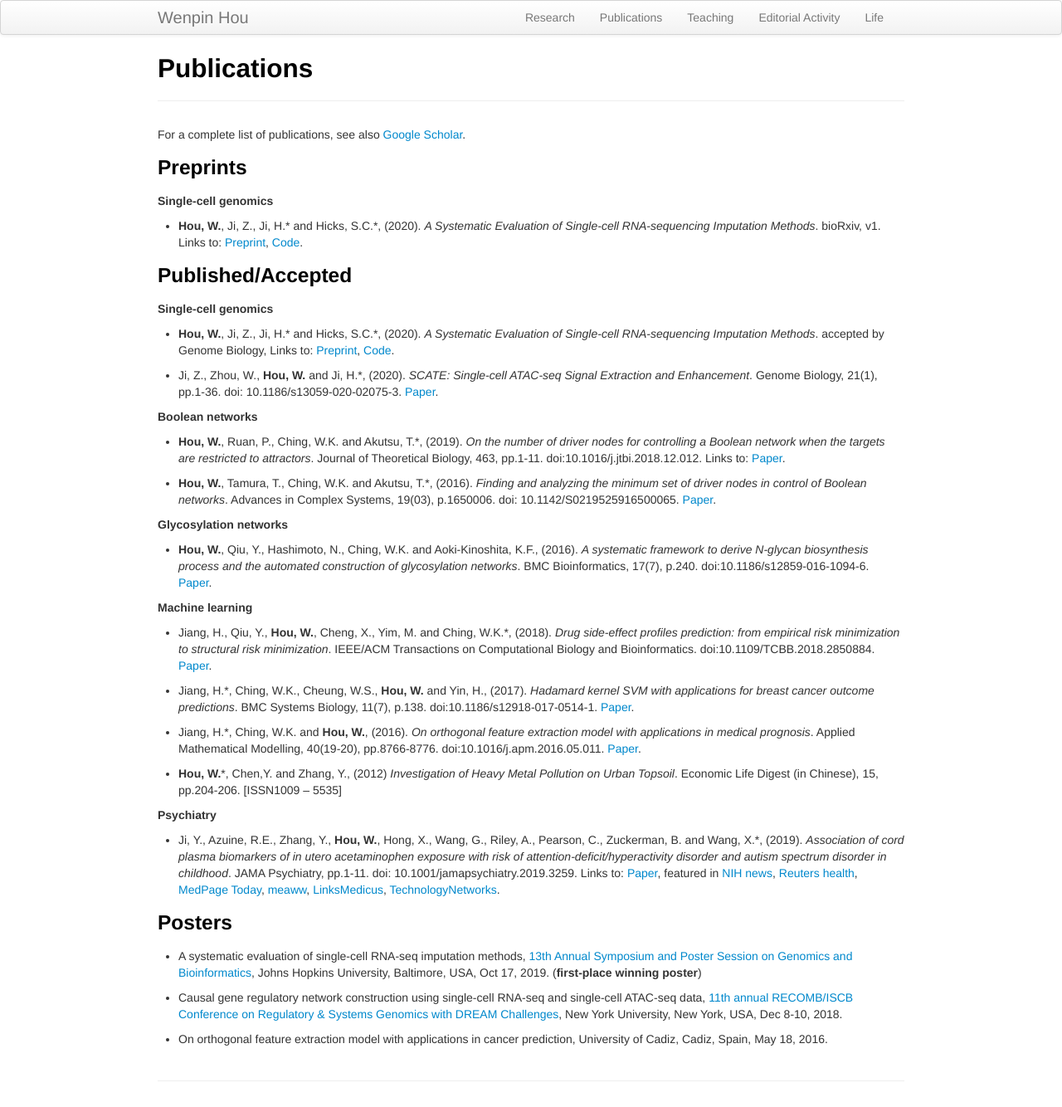
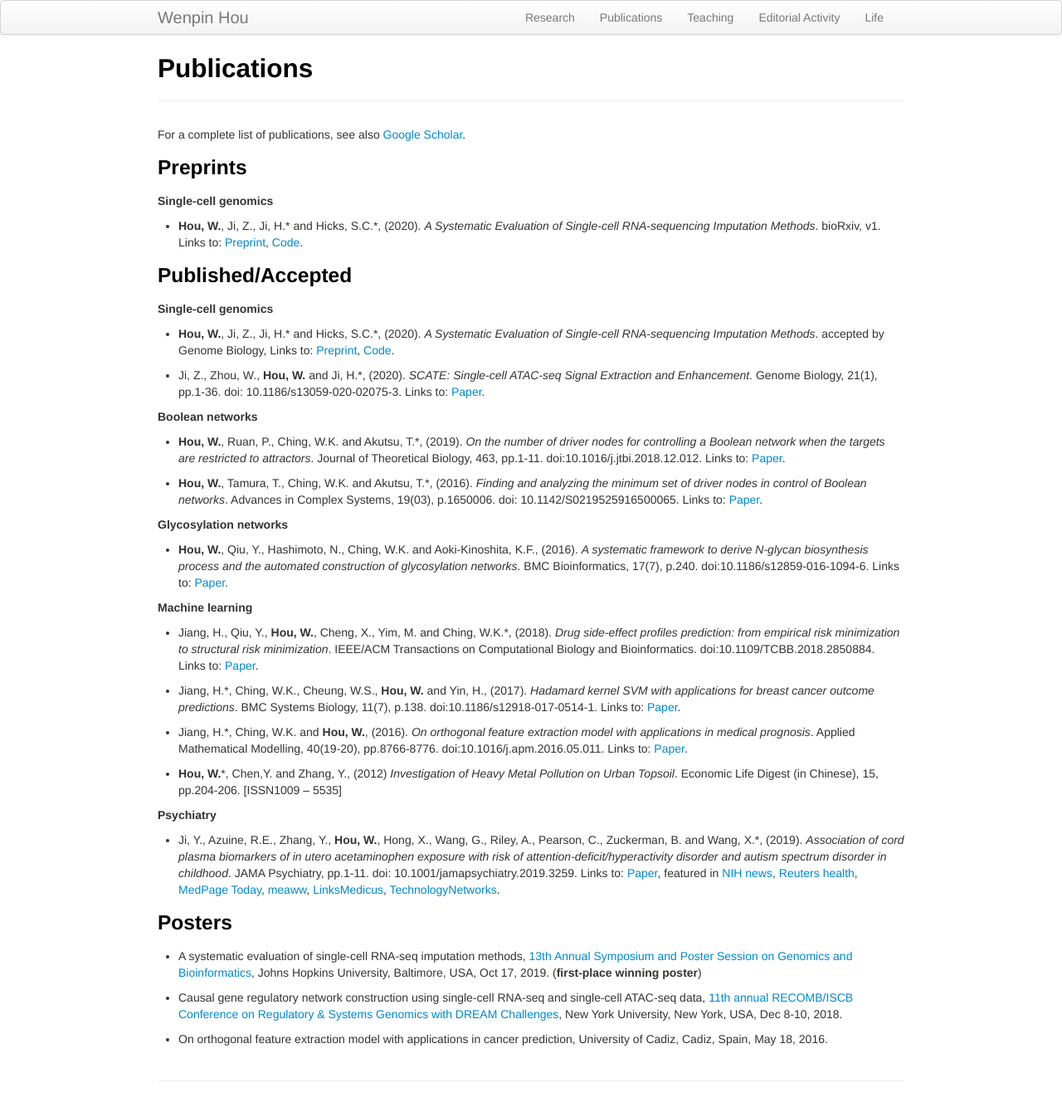
Before and after one commit to Winnie09/Wenpin_Hou, a Jekyll site: the page built from pages/publications.md, in a window 1280 px wide. Shown: the whole page at 83% size. Built offline with Jekyll 4.4.1, drawn with Linux system fonts in a browser that asks for light colours.

```diff
--- a/pages/publications.md
+++ b/pages/publications.md
@@ -19,24 +19,24 @@
 ##### Single-cell genomics
 - **Hou, W.**, Ji, Z., Ji, H.\* and Hicks, S.C.\*, (2020). *A Systematic Evaluation of Single-cell RNA-sequencing Imputation Methods*. accepted by Genome Biology, Links to: [Preprint](https://www.biorxiv.org/content/10.1101/2020.01.29.925974v1.full), [Code](https://github.com/Winnie09/imputationBenchmark).
 
-- Ji, Z., Zhou, W., **Hou, W.** and Ji, H.\*, (2020). *SCATE: Single-cell ATAC-seq Signal Extraction and Enhancement*. Genome Biology, 21(1), pp.1-36. doi: 10.1186/s13059-020-02075-3. [Paper](https://genomebiology.biomedcentral.com/articles/10.1186/s13059-020-02075-3).
+- Ji, Z., Zhou, W., **Hou, W.** and Ji, H.\*, (2020). *SCATE: Single-cell ATAC-seq Signal Extraction and Enhancement*. Genome Biology, 21(1), pp.1-36. doi: 10.1186/s13059-020-02075-3.  Links to: [Paper](https://genomebiology.biomedcentral.com/articles/10.1186/s13059-020-02075-3).
 
 ##### Boolean networks
 - **Hou, W.**, Ruan, P., Ching, W.K. and Akutsu, T.\*, (2019). *On the number of driver nodes for controlling a Boolean network when the targets are restricted to attractors*. Journal of Theoretical Biology, 463, pp.1-11. doi:10.1016/j.jtbi.2018.12.012. Links to: [Paper](https://www.sciencedirect.com/science/article/pii/S0022519318306027).
 
-- **Hou, W.**, Tamura, T., Ching, W.K. and Akutsu, T.\*, (2016). *Finding and analyzing the minimum set of driver nodes in control of Boolean networks*. Advances in Complex Systems, 19(03), p.1650006. doi: 10.1142/S0219525916500065. [Paper](https://www.worldscientific.com/doi/abs/10.1142/S0219525916500065).
+- **Hou, W.**, Tamura, T., Ching, W.K. and Akutsu, T.\*, (2016). *Finding and analyzing the minimum set of driver nodes in control of Boolean networks*. Advances in Complex Systems, 19(03), p.1650006. doi: 10.1142/S0219525916500065. Links to: [Paper](https://www.worldscientific.com/doi/abs/10.1142/S0219525916500065).
 
 ##### Glycosylation networks
 
-- **Hou, W.**, Qiu, Y., Hashimoto, N., Ching, W.K. and Aoki-Kinoshita, K.F., (2016). *A systematic framework to derive N-glycan biosynthesis process and the automated construction of glycosylation networks*. BMC Bioinformatics, 17(7), p.240. doi:10.1186/s12859-016-1094-6. [Paper](https://bmcbioinformatics.biomedcentral.com/articles/10.1186/s12859-016-1094-6).
+- **Hou, W.**, Qiu, Y., Hashimoto, N., Ching, W.K. and Aoki-Kinoshita, K.F., (2016). *A systematic framework to derive N-glycan biosynthesis process and the automated construction of glycosylation networks*. BMC Bioinformatics, 17(7), p.240. doi:10.1186/s12859-016-1094-6. Links to:  [Paper](https://bmcbioinformatics.biomedcentral.com/articles/10.1186/s12859-016-1094-6).
 
 ##### Machine learning
 
-- Jiang, H., Qiu, Y., **Hou, W.**, Cheng, X., Yim, M. and Ching, W.K.\*, (2018). *Drug side-effect profiles prediction: from empirical risk minimization to structural risk minimization*. IEEE/ACM Transactions on Computational Biology and Bioinformatics. doi:10.1109/TCBB.2018.2850884. [Paper](https://ieeexplore.ieee.org/abstract/document/8399504).
+- Jiang, H., Qiu, Y., **Hou, W.**, Cheng, X., Yim, M. and Ching, W.K.\*, (2018). *Drug side-effect profiles prediction: from empirical risk minimization to structural risk minimization*. IEEE/ACM Transactions on Computational Biology and Bioinformatics. doi:10.1109/TCBB.2018.2850884. Links to:  [Paper](https://ieeexplore.ieee.org/abstract/document/8399504).
 
-- Jiang, H.\*, Ching, W.K., Cheung, W.S., **Hou, W.** and Yin, H., (2017). *Hadamard kernel SVM with applications for breast cancer outcome predictions*. BMC Systems Biology, 11(7), p.138. doi:10.1186/s12918-017-0514-1. [Paper](https://bmcsystbiol.biomedcentral.com/articles/10.1186/s12918-017-0514-1).
+- Jiang, H.\*, Ching, W.K., Cheung, W.S., **Hou, W.** and Yin, H., (2017). *Hadamard kernel SVM with applications for breast cancer outcome predictions*. BMC Systems Biology, 11(7), p.138. doi:10.1186/s12918-017-0514-1. Links to: [Paper](https://bmcsystbiol.biomedcentral.com/articles/10.1186/s12918-017-0514-1).
 
-- Jiang, H.\*, Ching, W.K. and **Hou, W.**, (2016). *On orthogonal feature extraction model with applications in medical prognosis*. Applied Mathematical Modelling, 40(19-20), pp.8766-8776. doi:10.1016/j.apm.2016.05.011. [Paper](https://www.sciencedirect.com/science/article/abs/pii/S0307904X1630261X).
+- Jiang, H.\*, Ching, W.K. and **Hou, W.**, (2016). *On orthogonal feature extraction model with applications in medical prognosis*. Applied Mathematical Modelling, 40(19-20), pp.8766-8776. doi:10.1016/j.apm.2016.05.011. Links to: [Paper](https://www.sciencedirect.com/science/article/abs/pii/S0307904X1630261X).
 
 - **Hou, W.**\*, Chen,Y. and Zhang, Y., (2012) *Investigation of Heavy Metal Pollution on Urban Topsoil*. Economic Life Digest (in Chinese), 15, pp.204-206. [ISSN1009 -- 5535]
 
```
